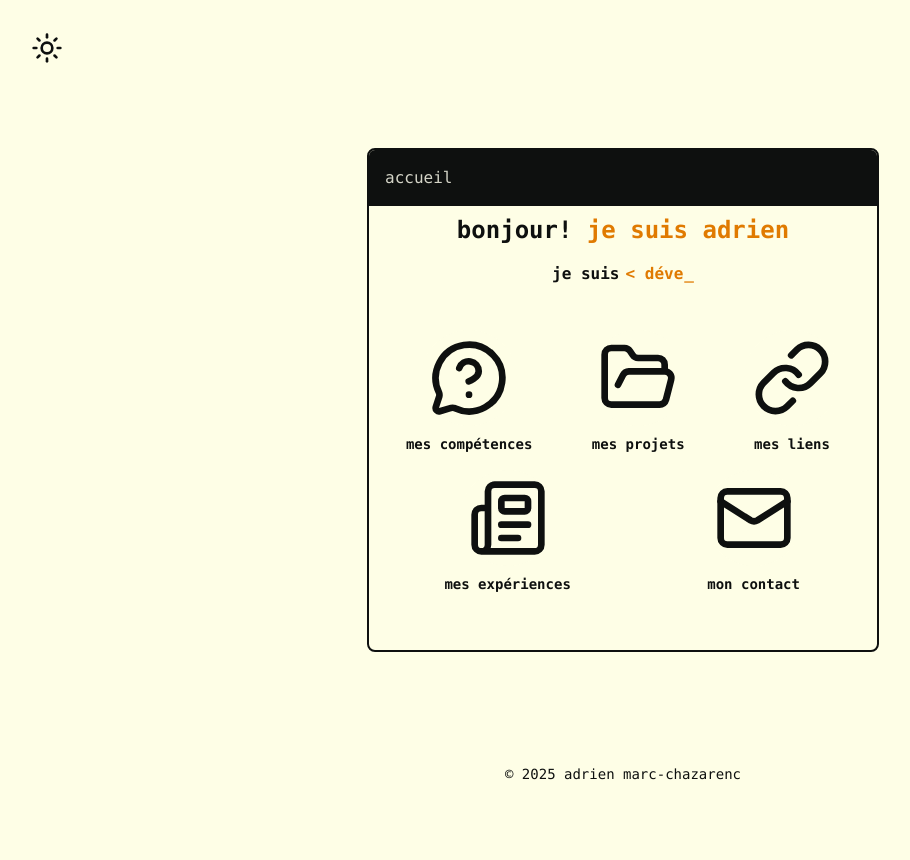
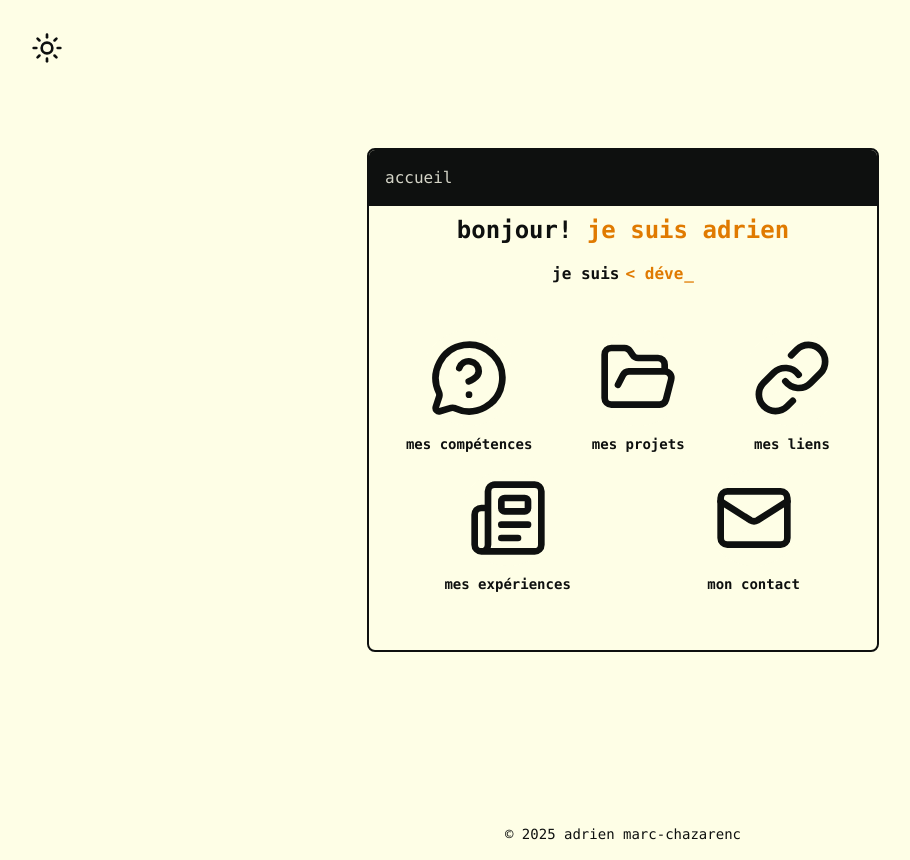
Before and after one commit to Sugarrats/portfollio, a React (Vite) app: page / in a window 1280 px wide. Shown: the whole page, without its empty margins (17-927 px from the left). Before the commit the page ends 800 px from the top, so only its background shows below. Built offline with nearby package versions, Linux system fonts and the light colour scheme.

Commit message:
changement footer

```diff
--- a/src/Elements/Footer.jsx
+++ b/src/Elements/Footer.jsx
@@ -1,8 +1,10 @@
 export const Footer = () => {
     return (
-        <footer className="fixed bottom-0 left-0 right-0 flex justify-center items-center text-primaire p-4">
+        <footer className="w-full flex justify-center items-center text-primaire p-4">
             <div className="flex flex-col items-center">
-                <p className="mt-2 text-sm">© {new Date().getFullYear()} adrien marc-chazarenc</p>
+                <p className="mt-2 text-sm">
+                    © {new Date().getFullYear()} adrien marc-chazarenc
+                </p>
             </div>
         </footer>
     );
```
